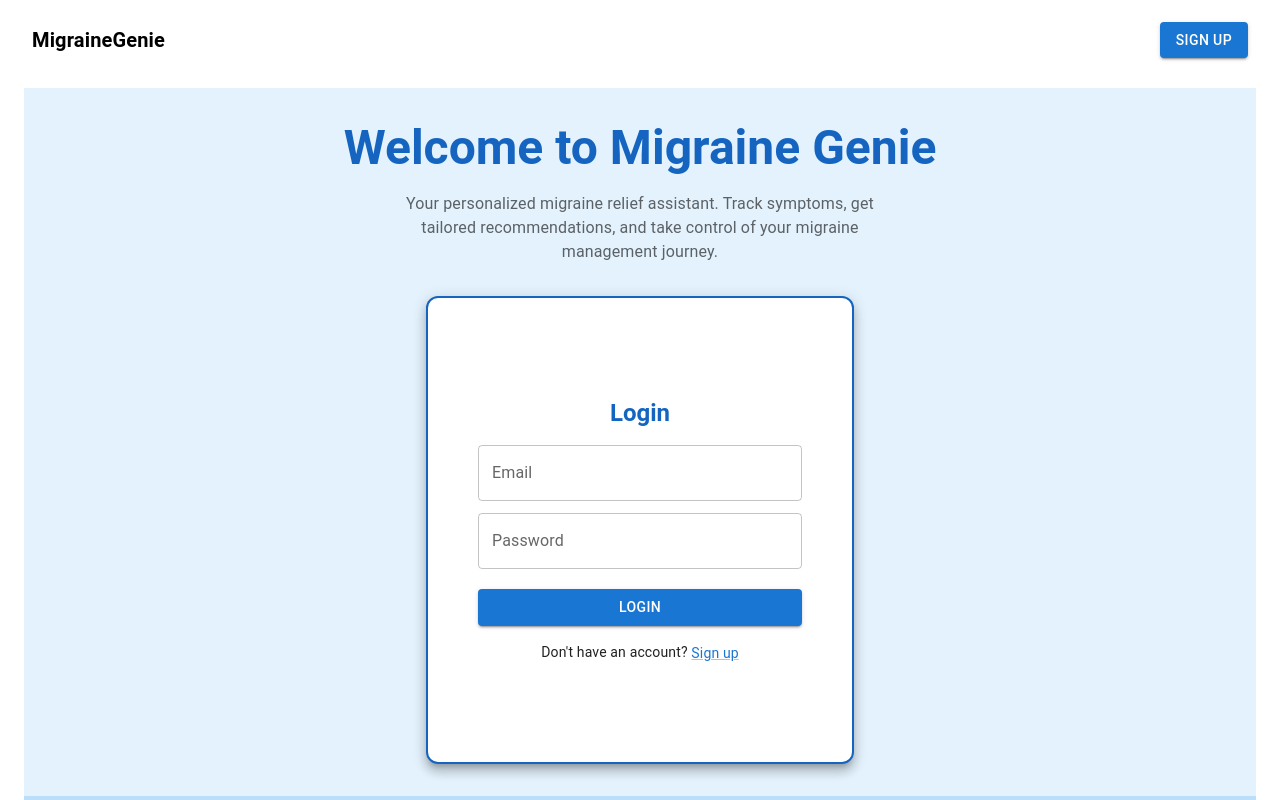
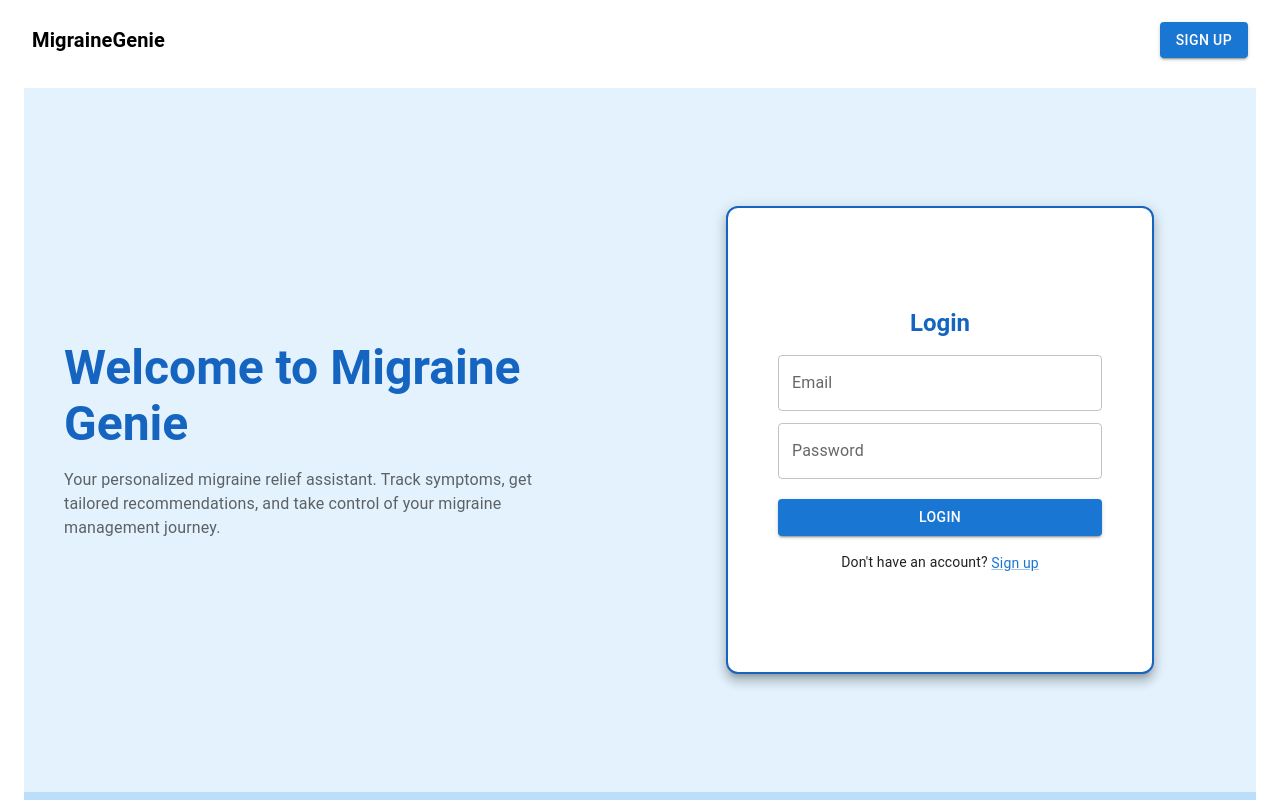
Before and after one commit to taratony-27/Migraine-Genie, a React (Create React App) app in the folder client/: page / in a window 1280 px wide. Shown: the top 800 px of the page. Built offline with nearby package versions, Linux system fonts and the light colour scheme.

Commit message:
Refactor Home component layout for improved user experience; adjust display logic for logged-in and logged-out states, and streamline welcome text and authentication form presentation.

```diff
--- a/client/src/pages/Home.tsx
+++ b/client/src/pages/Home.tsx
@@ -55,42 +55,49 @@ const Home: React.FC = () => {
   sx={{
     minHeight: '80vh',
     display: 'flex',
-            flexDirection: isMobile || !isLoggedIn ? 'column' : 'row',
+    flexDirection: isMobile || isLoggedIn ? 'column' : 'row', // logged-out users on desktop => 'row'
     alignItems: 'center',
     justifyContent: 'center',
-            textAlign: isMobile || !isLoggedIn ? 'center' : 'left'
+    textAlign: isMobile || isLoggedIn ? 'center' : 'left',
+    gap: 6,
   }}
 >
   {/* Welcome Text */}
   <Box
-            flex={isLoggedIn ? 1 : 'unset'}
+    flex={1}
     display="flex"
     flexDirection="column"
-            alignItems="center"
     justifyContent="center"
-            textAlign="center"
-            sx={{
-              mb: isLoggedIn ? 0 : 4,
-              width: isLoggedIn ? '100%' : 'auto',
-              minHeight: isLoggedIn ? '60vh' : 'auto'
-            }}
+    alignItems={isMobile || isLoggedIn ? 'center' : 'flex-start'}
+    textAlign={isMobile || isLoggedIn ? 'center' : 'left'}
   >
     <Typography variant="h3" fontWeight="bold" color="#1565c0">
       Welcome to Migraine Genie
     </Typography>
-            <Typography variant="body1" color="textSecondary" sx={{ mt: 2, maxWidth: 500 }}>
-              Your personalized migraine relief assistant. Track symptoms, get tailored recommendations,
-              and take control of your migraine management journey.
+    <Typography
+      variant="body1"
+      color="textSecondary"
+      sx={{ mt: 2, maxWidth: 500 }}
+    >
+      Your personalized migraine relief assistant. Track symptoms, get tailored
+      recommendations, and take control of your migraine management journey.
     </Typography>
       </Box>
 
       {/* Auth Form (Login / Signup) */}
       {!isLoggedIn && (
-            <Box flex={1} display="flex" justifyContent="center" alignItems="center">
+        <Box
+          flex={1}
+          display="flex"
+          justifyContent="center"
+          alignItems="center"
+          width="100%"
+        >
           <Auth />
         </Box>
       )}
     </Container>
+
       </Box>
 
       {/* About Us */}
```
Lines whose indentation alone changed are shown as unchanged.
